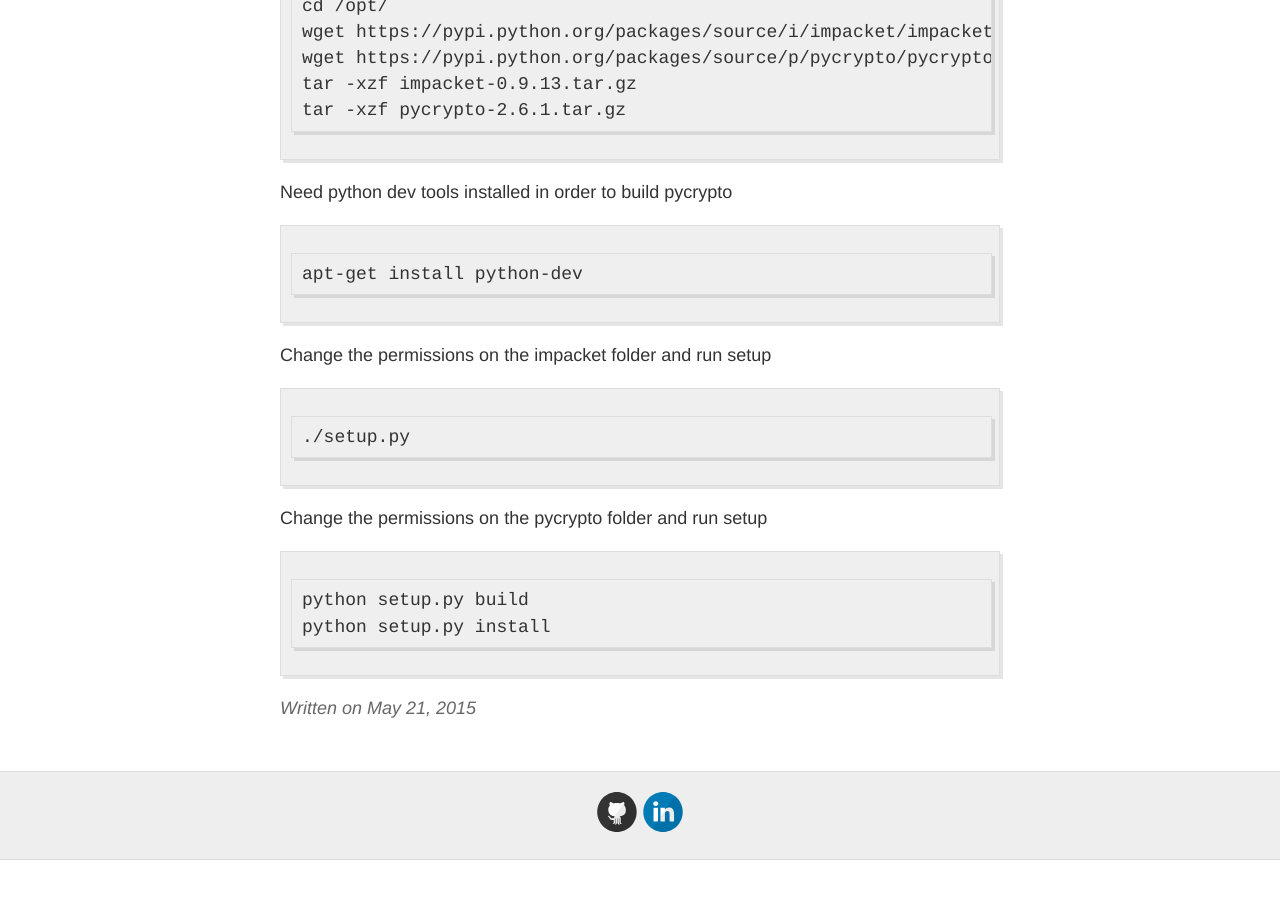
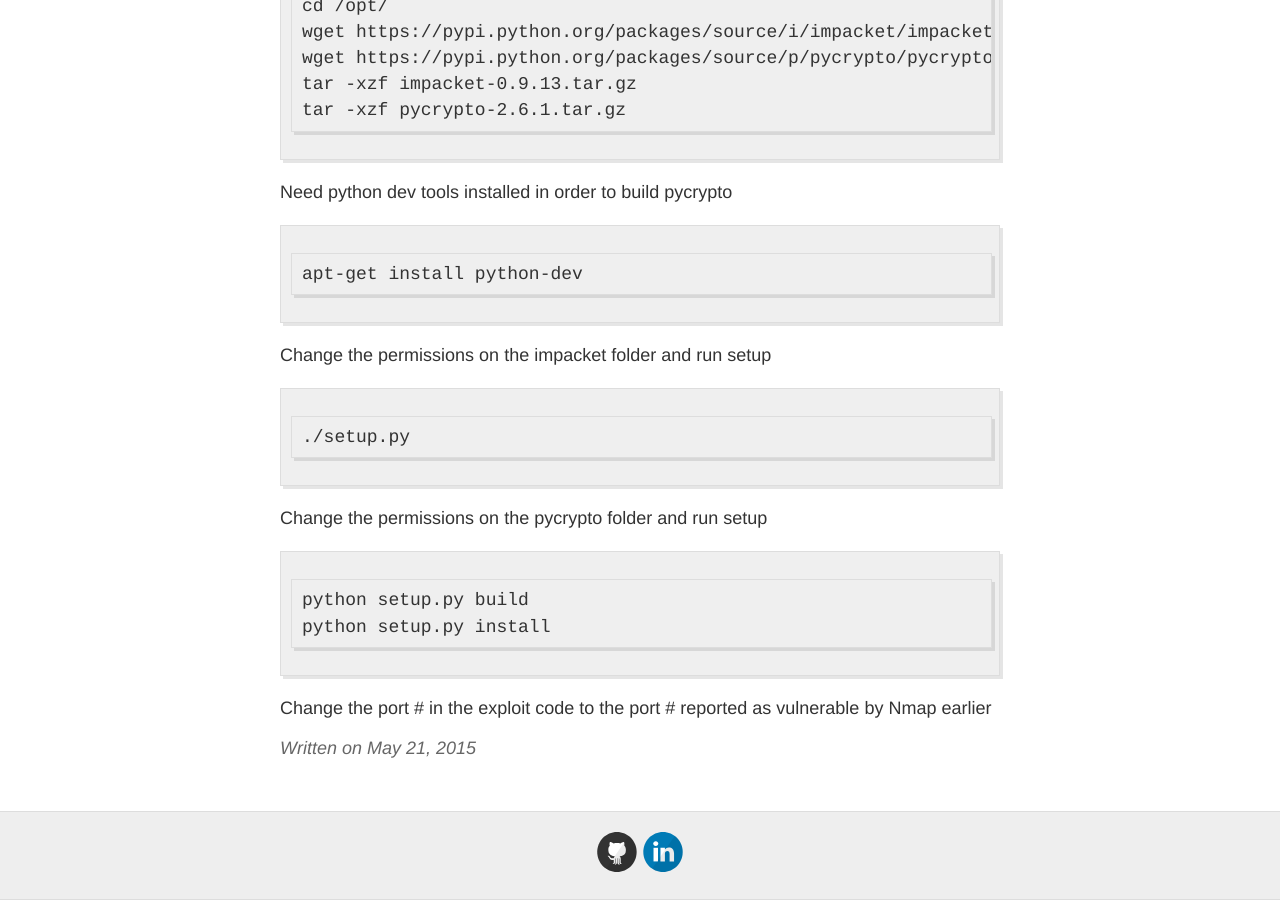
Before and after one commit to dmittakarin8/dmittakarin8.github.io, a Jekyll site: the page built from _posts/2015-5-21-Exploiting-MS08067-wo-Metasploit.md, in a window 1280 px wide and 900 px high, scrolled down 1310 px. Built offline with Jekyll 4.4.1, drawn with Linux system fonts in a browser that asks for light colours; Markdown is read by kramdown in place of the engine named in the settings; before the commit the page ends 2170 px from its top, so only the background shows below that.

Commit message:
Updated 2015-5-21-Exploiting-MS08067-wo-Metasploit.md

```diff
--- a/_posts/2015-5-21-Exploiting-MS08067-wo-Metasploit.md
+++ b/_posts/2015-5-21-Exploiting-MS08067-wo-Metasploit.md
@@ -3,6 +3,7 @@ published: true
 layout: post
 title: "Exploiting the MS08-067 vulnerability without Metasploit"
 ---
+
 
 
 
@@ -46,3 +47,5 @@ Change the permissions on the pycrypto folder and run setup
 
 	python setup.py build
     python setup.py install
+
+Change the port # in the exploit code to the port # reported as vulnerable by Nmap earlier
```
